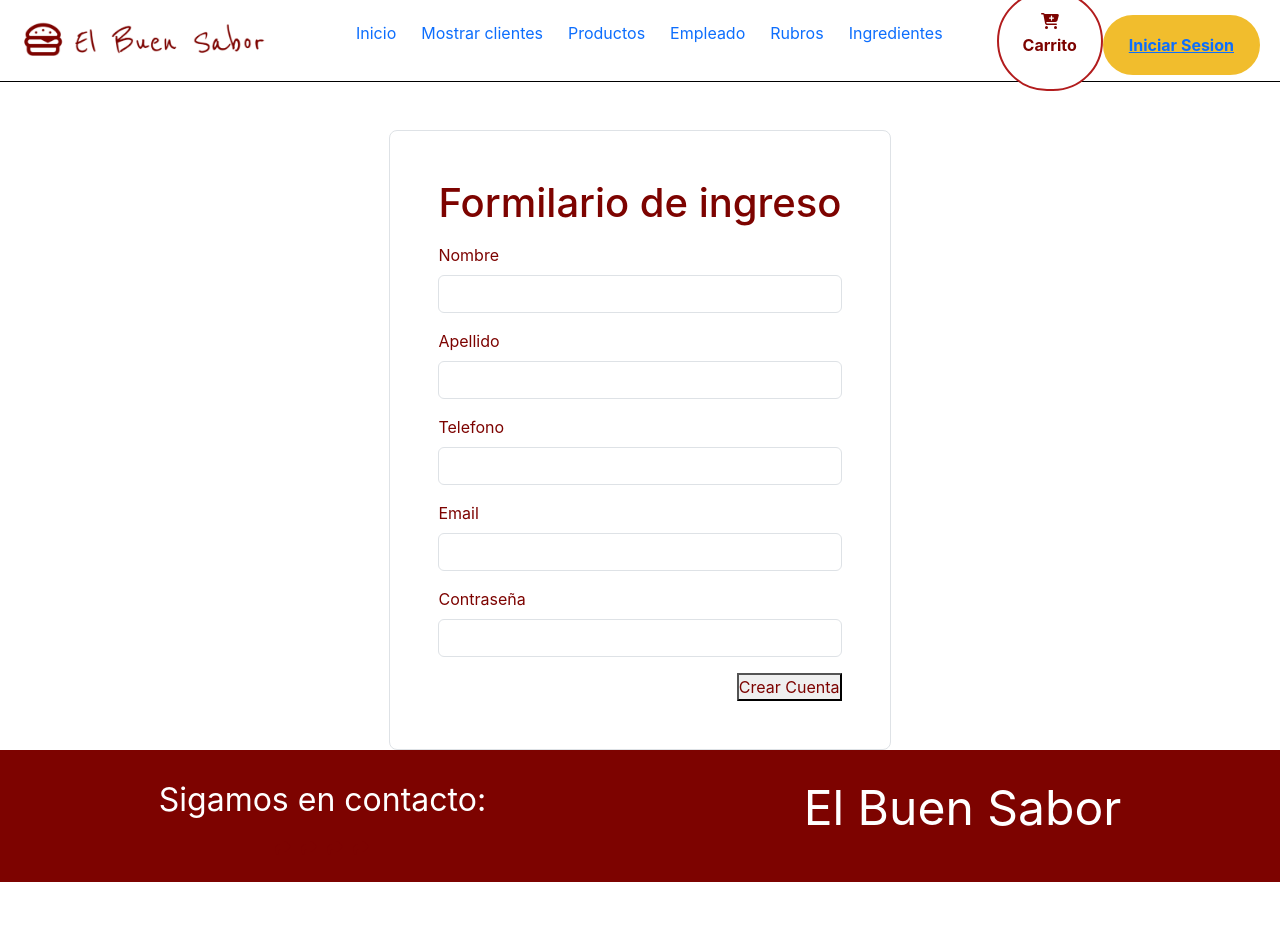
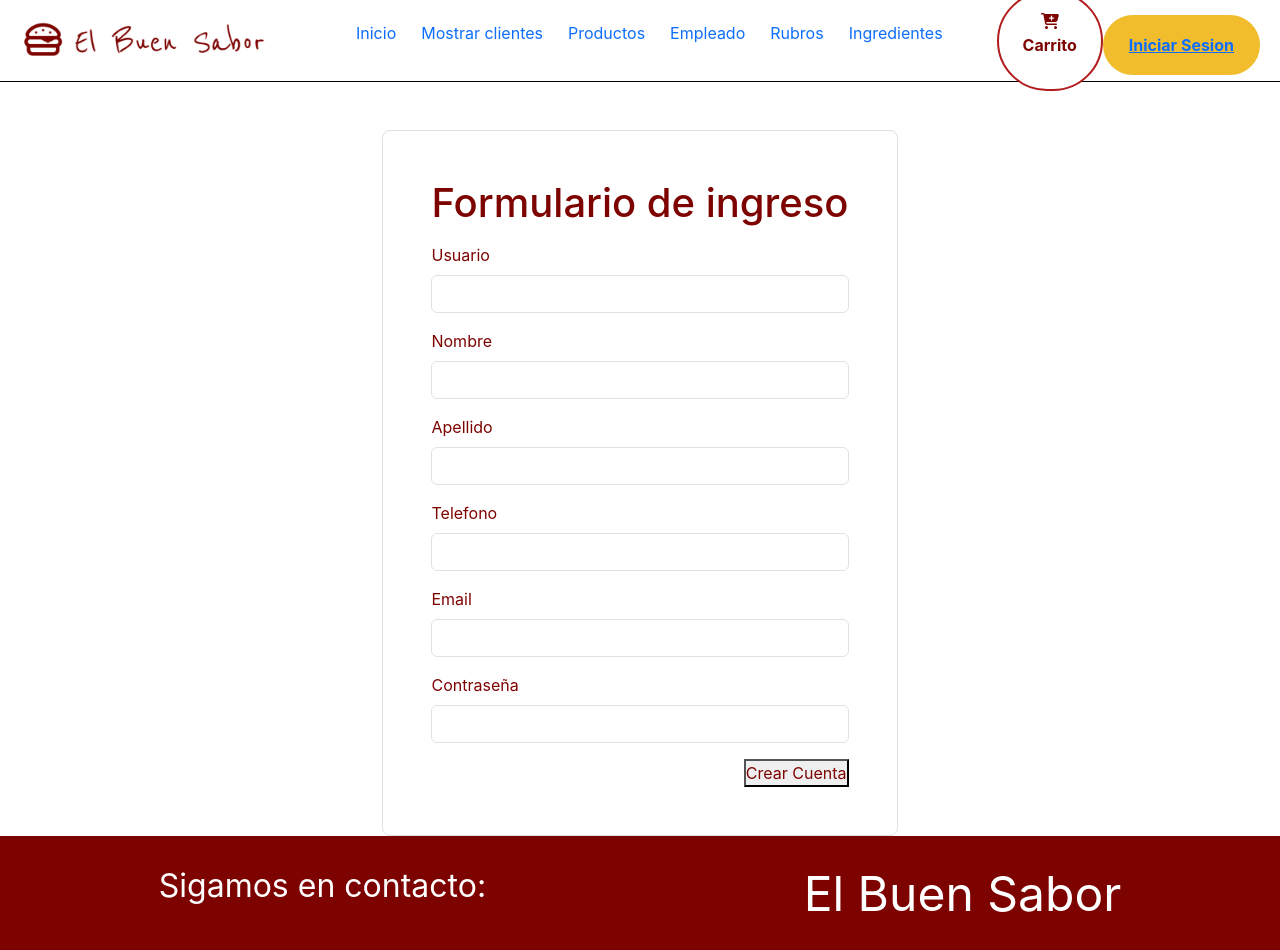
Before and after one commit to gonzzoli/el-buen-sabor-front-react, a React (Vite) app: page /Registro in a window 1280 px wide. Shown: the top 950 px of the page. Before the commit the page ends 882 px from the top, so only its background shows below. Built offline with nearby package versions, Linux system fonts and the light colour scheme.

Commit message:
autenticacion empezada

```diff
--- a/src/LoginFormulario.tsx
+++ b/src/LoginFormulario.tsx
@@ -1,58 +1,72 @@
-import{useFormik} from "formik";
+import { useFormik } from "formik";
 import { Container } from "react-bootstrap";
-import * as Yup from 'yup';
+import * as Yup from "yup";
 import "./estilos_generales.scss";
 import Registro from "./paginas/ABMCliente/RegistrarCiente";
 import { Route, Routes } from "react-router-dom";
+import { useContext } from "react";
+import { SessionContext } from "./context/SessionContext";
 
-const validationSchema = Yup.object(
-    {
-        usuario: Yup.string().required('El usuario es requerido'),
-        password: Yup.string().required('La contraseña es requerida').min(8,"La contraseña debe tener minimo 8 caracteres")
-    }
-)
+const validationSchema = Yup.object({
+  username: Yup.string().required("El usuario es requerido"),
+  password: Yup.string()
+    .required("La contraseña es requerida")
+    .min(8, "La contraseña debe tener minimo 8 caracteres"),
+});
 
-const App: React.FC = () =>  {
+const App: React.FC = () => {
+  const sessionContext = useContext(SessionContext);
   //Lo que necesita el formulario
   const formik = useFormik({
-        initialValues:{
-            usuario: '',
-            password: '',
+    initialValues: {
+      username: "",
+      password: "",
     },
     //La validacion que hacemos con YUP
     validationSchema: validationSchema,
 
     //Lo que pasa cuando se envía el formulario
-        onSubmit: (values)=>{
-            alert(JSON.stringify(values,null,2));
+    onSubmit: async (values) => {
+        console.log("entrando")
+      try {
+        const autenticado = await sessionContext.login(values);
+        console.log(values, autenticado);
+      } catch (error) {
+        console.log(error);
+      }
     },
-
   });
-
 
   return (
     <Container className="d-flex justify-content-center aling-items-center">
       <div className="border rounded-3 p-5 mt-5">
-                <h1>Formilario de ingreso</h1>
+        <h1>Formulario de ingreso</h1>
 
         <form onSubmit={formik.handleSubmit}>
           <div className="mb-3 mt-3">
-                        <label htmlFor="usuario" className="form-label">Usuario</label>
+            <label htmlFor="username" className="form-label">
+              Usuario
+            </label>
             <input
               type="text"
               className="form-control"
-                        id="usuario"
-                        name="usuario"
+              id="username"
+              name="username"
               onChange={formik.handleChange}
               onBlur={formik.handleBlur}
-                        value={formik.values.usuario}
+              value={formik.values.username}
             />
-                        {formik.touched.usuario && formik.errors.usuario ? (
-                            <div className="text-danger"> Error en Usuario {/*formik.errors.usuario*/}</div>
+            {formik.touched.username && formik.errors.username ? (
+              <div className="text-danger">
+                {" "}
+                Error en Usuario {/*formik.errors.usuario*/}
+              </div>
             ) : null}
           </div>
           <div className="mb-3 mt-3">
-                        <label htmlFor="password" className="form-label">Contraseña</label>
+            <label htmlFor="password" className="form-label">
+              Contraseña
+            </label>
             <input
               type="password"
               className="form-control"
@@ -63,25 +77,24 @@ const App: React.FC = () =>  {
               value={formik.values.password}
             />
             {formik.touched.password && formik.errors.password ? (
-                            <div className="text-danger"> Error en Contraseña {/*formik.errors.password*/}</div>
+              <div className="text-danger">
+                {" "}
+                Error en Contraseña {/*formik.errors.password*/}
+              </div>
             ) : null}
-
-
           </div>
           <div className="text-end">
             <button type="submit" className="boton-primario">
               Enviar
             </button>
-
           </div>
         </form>
-                <div  className="mb-3 mt-3">
+        <div className="mb-3 mt-3">
           <button className="boton-primario">
             <a href="/Registro"> Crear Cuenta</a>
-                        </button >
+          </button>
         </div>
       </div>
-
     </Container>
   );
 };
--- /dev/null
+++ b/src/context/SessionContext.tsx
@@ -0,0 +1,55 @@
+import { PropsWithChildren, createContext, useState, useEffect } from "react";
+
+type SessionContextType = {
+  jwtToken: string;
+  login: (credenciales: CredencialesLogin) => boolean;
+};
+
+type CredencialesLogin = {
+  username: string;
+  password: string;
+};
+
+export const SessionContext = createContext<SessionContextType>({
+  jwtToken: "",
+  login: (credenciales: CredencialesLogin) => false,
+});
+
+export const SessionContextProvider = ({ children }: PropsWithChildren) => {
+  const [jwtToken, setJwtToken] = useState("");
+
+  const login = async (credenciales: CredencialesLogin) => {
+    console.log("entranddndndn");
+    try {
+      console.log(credenciales);
+      const response = await fetch(
+        `${import.meta.env.VITE_AUTH_URL}/auth/login`,
+        {
+          method: "POST",
+          body: JSON.stringify(credenciales),
+        }
+      );
+      const data = response.json();
+      console.log(data, response);
+      return true;
+    } catch (e: unknown) {
+      console.log(e);
+      return false;
+    }
+  };
+
+  const guardarToken = (token: string) => {};
+  useEffect(() => {
+    try {
+      localStorage.getItem("token");
+    } catch (e: unknown) {
+      console.log(e);
+    }
+  }, []);
+
+  return (
+    <SessionContext.Provider value={{ login, jwtToken }}>
+      {children}
+    </SessionContext.Provider>
+  );
+};
--- a/src/paginas/ABMCliente/RegistrarCiente.tsx
+++ b/src/paginas/ABMCliente/RegistrarCiente.tsx
@@ -20,7 +20,7 @@ const [isLoading, setIsLoading] = useState(true);
 
 const validationSchema = () => {
     return Yup.object().shape({
-    id: Yup.number().integer().min(0),
+    username: Yup.string().required('El usuario es requerido'),
     nombre: Yup.string().required('El nombre es requerido'),
     apellido: Yup.string().required('El apellido es requerido'),
     telefono: Yup.string().required('El telefono es requerido'),
@@ -32,13 +32,8 @@ const validationSchema = () => {
     //CREATE-UPDATE función handleSaveUpdate
     const handleSave = async (cliente: Cliente) => {
         try {
-            const isNew = cliente.id === 0;
-            if (isNew) {
-                await ClienteService.saveCliente(cliente);
-            }
-            toast.success(isNew ? "Producto Creado" : "No valido", {
-                position: "top-center",
-            });
+            await ClienteService.saveCliente(cliente);
+            toast.success("Cliente Creado")
            /* onHide () => void;
             refreshData(prevState => !prevState);*/
         } catch (error) {
@@ -49,8 +44,7 @@ const validationSchema = () => {
 //Lo que necesita el formulario
     const formik = useFormik({
         initialValues:{
-            id: 0,
-            rol: "cliente",
+            username: '',
             nombre: '',
             apellido: '',
             email:'',
@@ -68,9 +62,24 @@ const validationSchema = () => {
     return (
         <Container className="d-flex justify-content-center aling-items-center">
             <div className="border rounded-3 p-5 mt-5">
-                <h1>Formilario de ingreso</h1>
+                <h1>Formulario de ingreso</h1>
 
                 <form onSubmit={formik.handleSubmit}>
+                <div className="mb-3 mt-3">
+                        <label htmlFor="nombre" className="form-label">Usuario</label>
+                        <input
+                        type="text"
+                        className="form-control"
+                        id="username"
+                        name="username"
+                        onChange={formik.handleChange}
+                        onBlur={formik.handleBlur}
+                        value={formik.values.username}
+                        />
+                        {formik.touched.username && formik.errors.username ? (
+                            <div className="text-danger"> Error en usuario {/*formik.errors.usuario*/}</div>
+                        ) : null}
+                    </div>
                     <div className="mb-3 mt-3">
                         <label htmlFor="nombre" className="form-label">Nombre</label>
                         <input
--- a/src/sevicios/ClienteServicio.ts
+++ b/src/sevicios/ClienteServicio.ts
@@ -24,15 +24,13 @@ export const ClienteService = {
     },
 
     saveCliente:async (cliente:Cliente):Promise<Cliente> => {
-
-        const response = await fetch(`${BASE_URL}`, {
+        const response = await fetch(`${import.meta.env.VITE_AUTH_URL}/registerCliente`, {
             method: "POST",
             headers: {
                 'Content-Type': 'application/json'
             },
             body: JSON.stringify(cliente)
         });
-
         const data = await response.json();
         return data;
 
--- a/src/tipos/Cliente.ts
+++ b/src/tipos/Cliente.ts
@@ -1,11 +1,11 @@
 export interface Cliente {
-id: number;
+username: string;
 nombre: string;
 apellido: string;
 telefono: string;
 email: string;
 password: string;
-rol: string;
+//rol: string;
 //falta pedido
 //Falta Domicilio.
 }
```
Also changed, not shown: 1 other file (tests, documents, lock files or other folders). Lines whose indentation alone changed are shown as unchanged.
